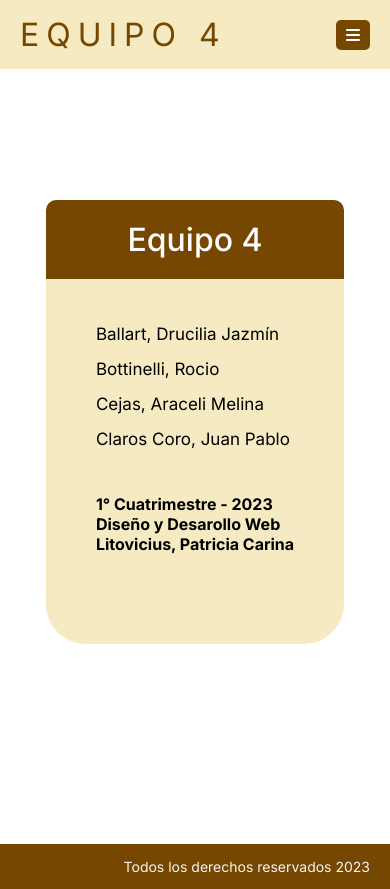
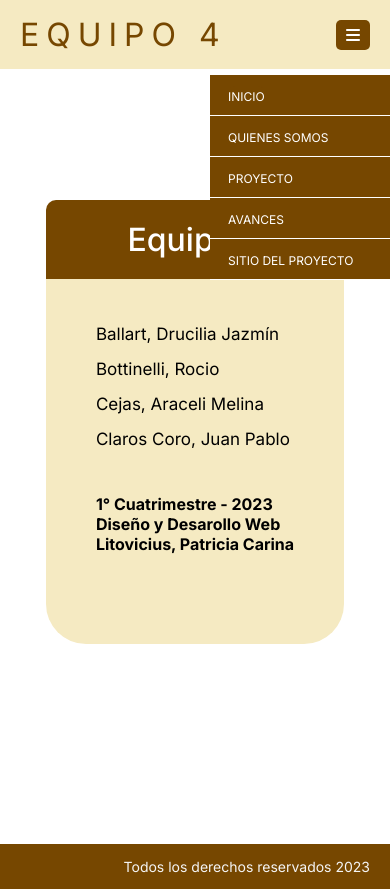
Before and after one commit to rociobottinelli/equipo-04, a plain HTML site: page index.html in a window 390 px wide. Drawn offline with Linux system fonts and the light colour scheme.

Commit message:
Navbar shows in responsive

```diff
--- a/css/estilo.css
+++ b/css/estilo.css
@@ -226,20 +226,27 @@ footer {
   .nav-responsive {
     display: block;
   }
-  nav.responsive {
+ #nav {
     display: block;
     position: absolute;
     right: 0;
     top: 75px;
-    background-color: #252a2e;
+    background-color:#764700;
     width: 180px;
   }
-  nav.responsive ul {
+  #nav ul {
     display: block !important;
   }
-  nav.responsive ul li {
+ #nav ul li {
     border-bottom: 1px solid #fff;
     padding: 10px 0;
+  }
+  .selected-page{
+    background-color:#764700;
+  }
+  #nav a {
+    color: white;
+    font-size:12px;
   }
   .caja {
     flex-direction: column;
```
